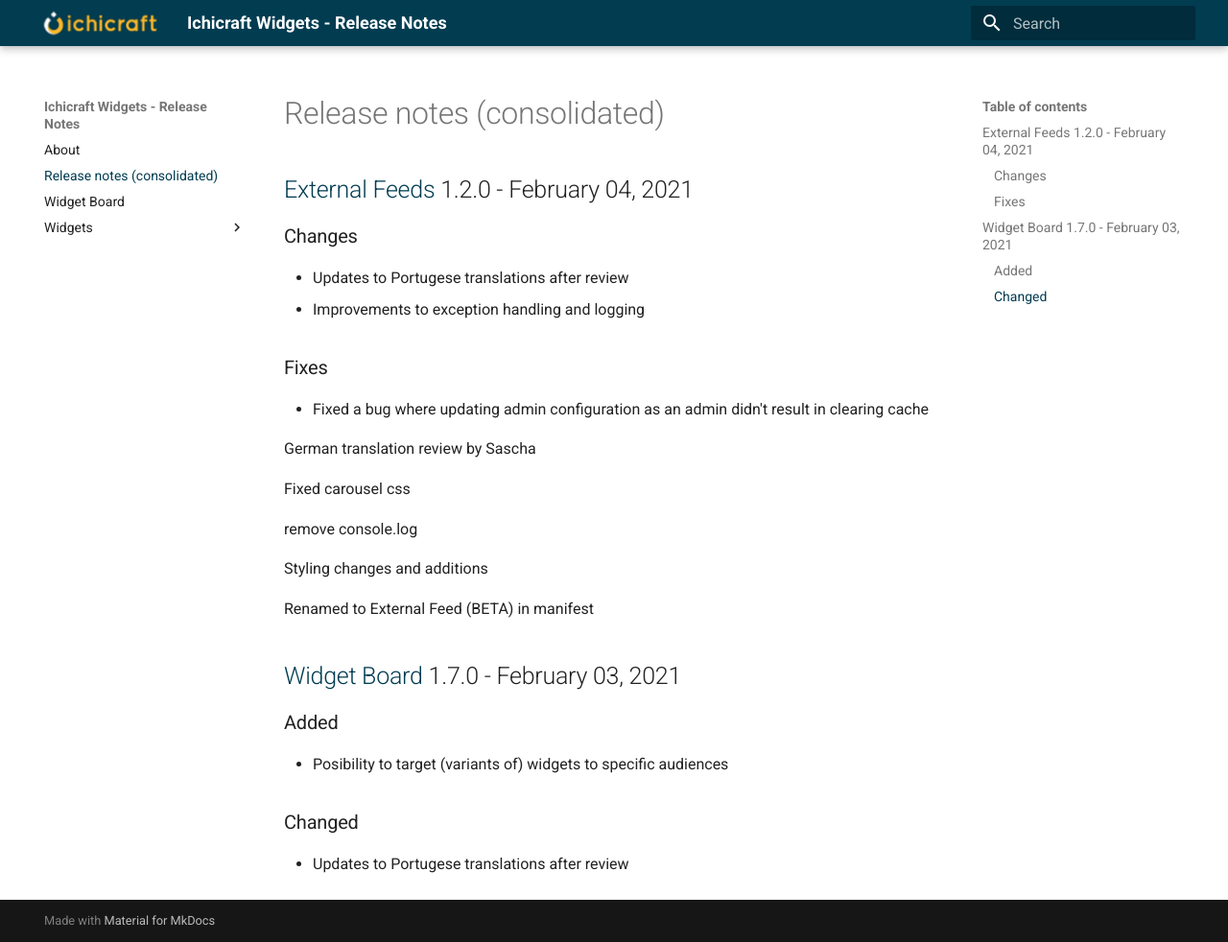
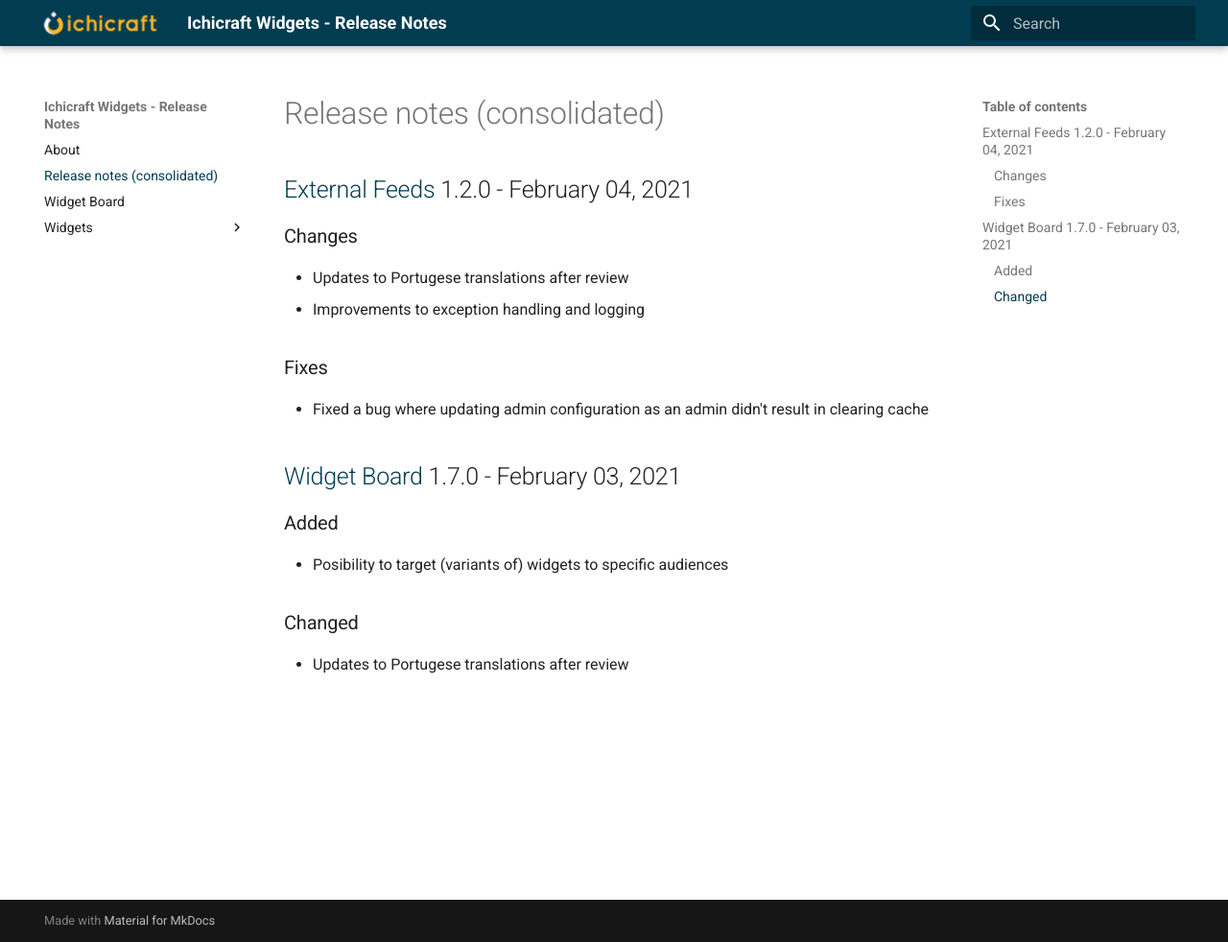
Before and after one commit to ichicraft/widgets-docs, an MkDocs documentation site: the page built from docs/Release-notes-(consolidated).md, in a window 1280 px wide and 982 px high. Shown: the whole window at 96% size. Built offline with MkDocs 1.6.1 and Material for MkDocs 9.7.7, drawn with Linux system fonts in a browser that asks for light colours.

Commit message:
update log

```diff
--- a/docs/Release-notes-(consolidated).md
+++ b/docs/Release-notes-(consolidated).md
@@ -7,30 +7,6 @@
 ### Fixes
 - Fixed a bug where updating admin configuration as an admin didn&#x27;t result in clearing cache
 
-German translation review by Sascha
-
-
-
-Fixed carousel css
-
-remove console.log
-
-
-
-
-
-
-
-
-
-
-
-Styling changes and additions
-
-
-
-Renamed to External Feed (BETA) in manifest
-
 ## [Widget Board](./Widget Board.md) 1.7.0 - February 03, 2021
 
 ### Added
```
